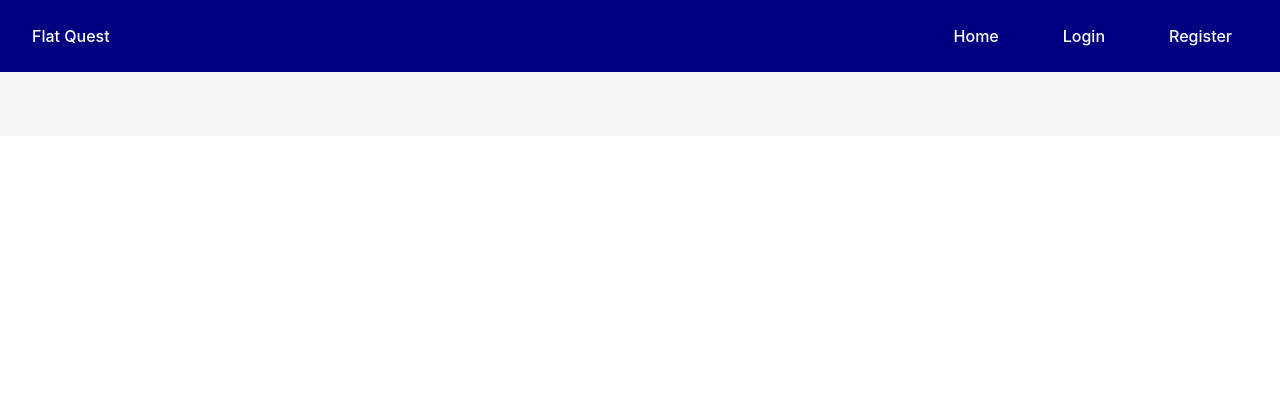
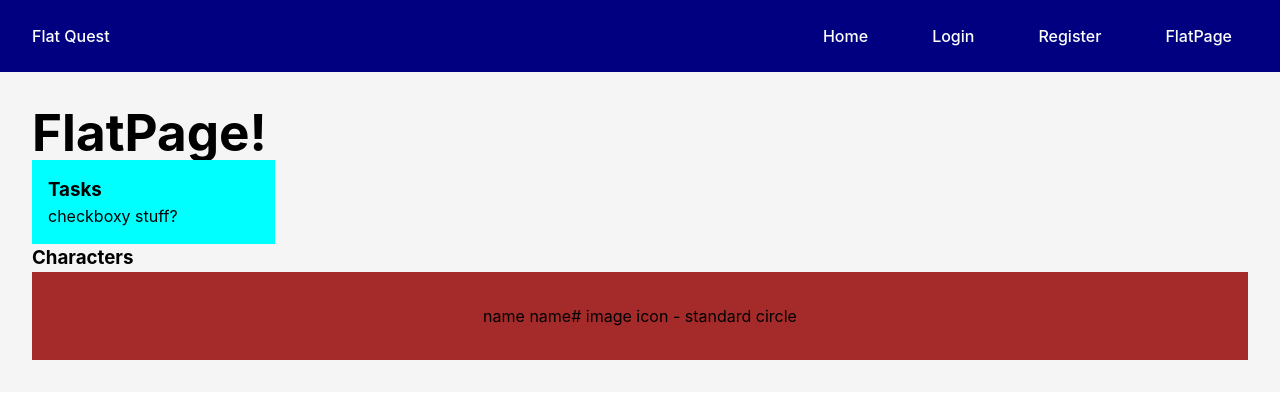
Before and after one commit to tamrachan/FlatQuestWeb, a React (Vite) app in the folder front-end/: page /flatPage in a window 1280 px wide. Shown: the top 398 px of the page. Built offline with nearby package versions, Linux system fonts and the light colour scheme.

Commit message:
added (temp) flatpage

```diff
--- a/front-end/src/App.jsx
+++ b/front-end/src/App.jsx
@@ -2,6 +2,7 @@ import NavBar from './components/NavBar';
 import Login from "./pages/Login";
 import Register from "./pages/Register";
 import Home from "./pages/Home";
+import FlatPage from "./pages/FlatPage"; {/* temp */}
 import './css/App.css';
 import { Routes, Route } from 'react-router-dom';
 
@@ -15,6 +16,7 @@ function App() {
                     <Route path='/' element={<Home />}></Route>
                     <Route path='/register' element={<Register />}></Route>
                     <Route path='/login' element={<Login />}></Route>
+                    <Route path='/flatPage' element={<FlatPage />}></Route> {/* temp */}
                 </Routes>
             </main>
         </div>
--- a/front-end/src/components/NavBar.jsx
+++ b/front-end/src/components/NavBar.jsx
@@ -10,6 +10,7 @@ function NavBar() {
             <Link to="/" className="nav-link">Home</Link>
             <Link to="/login" className="nav-link">Login</Link>
             <Link to="/register" className="nav-link">Register</Link>
+            <Link to="/flatPage" className="nav-link">FlatPage</Link> {/* temp */}
         </div>
     </nav>
 }
--- /dev/null
+++ b/front-end/src/css/FlatPage.css
@@ -0,0 +1,25 @@
+.taskBox {
+    border-style: none;
+    width: 20%;
+    height: 70%;
+    align-items: left;
+    padding: 1rem;
+    background-color: aqua;
+}
+
+.characters {
+    border-style: none;
+    width: 100%;
+    height: 30%;
+    align-items: center;
+    background-color: brown;
+    padding: 1rem;
+
+    /* flex container for the separate character icons */
+    display: flex;
+    justify-content: space-around;
+}
+
+.characterIcon {
+    padding: 1rem;
+}
--- /dev/null
+++ b/front-end/src/pages/FlatPage.jsx
@@ -0,0 +1,48 @@
+import "../css/FlatPage.css"
+
+function FlatPage() {
+
+    return <>
+        <div>
+        <h1>FlatPage!</h1>
+        </div>
+
+
+        <div className="taskBox">
+        <h3>Tasks</h3>
+        checkboxy stuff?
+        </div>
+
+        <div>
+
+            <h3>Characters</h3>
+
+            <div className="characters">
+
+            <Character />
+
+{/* circle n name */}
+
+            </div>
+
+
+        </div>
+    </>
+}
+
+// function tasksBox() {
+
+//     return <div className="taskBox">
+//         <h2>Tasks</h2>
+//     </div>
+
+// }
+
+function Character() {
+    return <div className="characterIcon">
+        name name#
+        image icon - standard circle
+    </div>
+}
+
+export default FlatPage;
--- a/front-end/src/pages/Login.jsx
+++ b/front-end/src/pages/Login.jsx
@@ -47,7 +47,6 @@ function Login() {
             </div>
         </div>
 
-
     )
 }
 
```
Also changed, not shown: front-end/src/pages/Home.jsx (+6 -4 lines).
